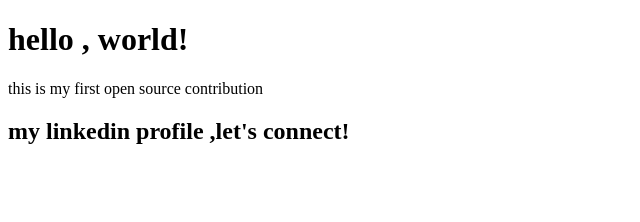
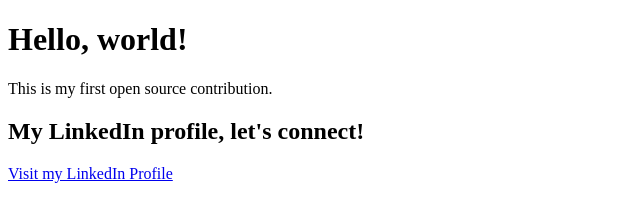
Before and after one commit to CK-Check/LocalRepo, a plain HTML site: page index.html in a window 1280 px wide. Shown: the whole page, without its empty margins (0-640 px from the left). Drawn offline with Linux system fonts and the light colour scheme.

Commit message:
small error correction commit

```diff
--- a/index.html
+++ b/index.html
@@ -6,9 +6,10 @@
     <title>Document</title>
 </head>
 <body>
-    <h1>hello , world!</h1>
-    <p>this is my first open source contribution</p>
-    <h2>my linkedin profile ,let's connect!</h2>
-    <a href="https://www.linkedin.com/in/manish-kulkarni-65102a2a2/"></a>
+    <h1>Hello, world!</h1>
+    <p>This is my first open source contribution.</p>
+    <h2>My LinkedIn profile, let's connect!</h2>
+    <!-- Adding visible text for the anchor link -->
+    <a href="https://www.linkedin.com/in/manish-kulkarni-65102a2a2/">Visit my LinkedIn Profile</a>
 </body>
 </html>
```
